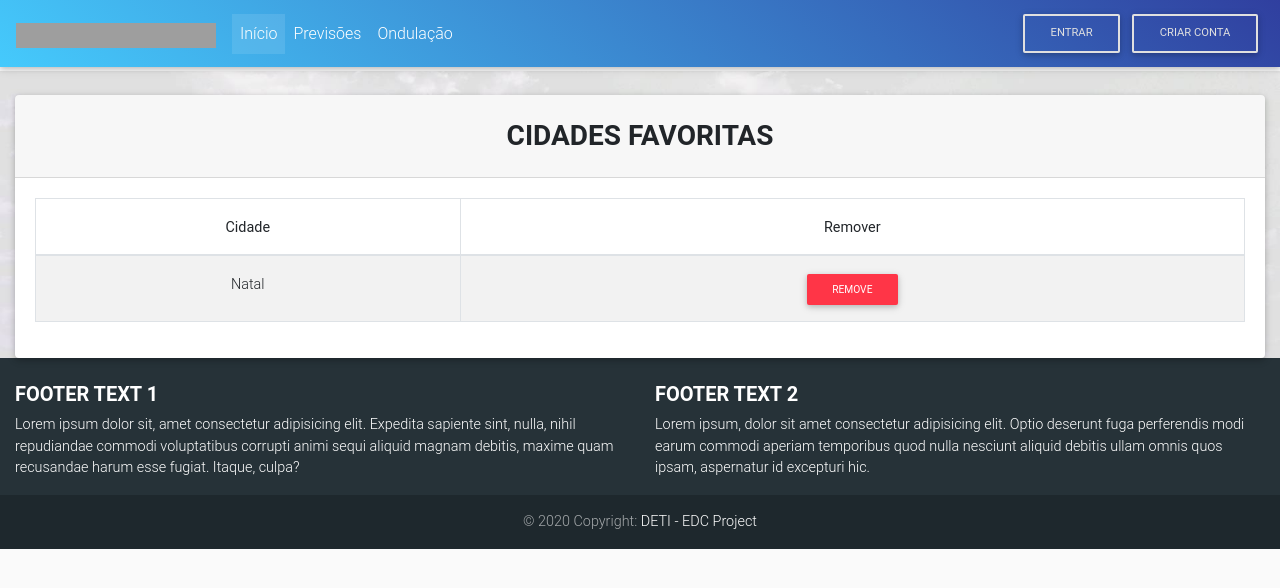
After one commit to m3mber/WeatherApp, a Django app: page /myaccount/ in a window 1280 px wide. The commit adds this page. Shown: the top 588 px of the page. Run offline with Django 3.2, Linux system fonts and the light colour scheme; some libraries are stand-ins or nearby versions; grey boxes are pictures that could not be loaded.

Commit message:
guarda user na bd ao criar conta

```diff
--- a/projeto/EDC_WEATHER/urls.py
+++ b/projeto/EDC_WEATHER/urls.py
@@ -30,4 +30,5 @@ urlpatterns = [
 
     path('accounts/', include('django.contrib.auth.urls')),
     path('register/', views.signup, name='signup'),
+    path('myaccount/', views.myaccount, name='conta'),
 ]
--- a/projeto/app/templates/base.html
+++ b/projeto/app/templates/base.html
@@ -50,7 +50,7 @@
 
           {% if user.is_authenticated %}
 
-            <button  type="button"  class="waves-light btn-outline-light btn btn-md waves-effect">Minha conta</button>
+            <button  type="button"  class="waves-light btn-outline-light btn btn-md waves-effect" onclick="location.href='{% url 'conta' %}'">Minha conta</button>
 
             <button  type="button"  class="waves-light btn-outline-light btn btn-md waves-effect" onclick="location.href='{% url 'logout' %}'">Logout</button>
 
--- /dev/null
+++ b/projeto/app/templates/myaccount.html
@@ -0,0 +1,35 @@
+{% extends 'base.html' %}
+        {% block content %}
+
+
+        <div class="card">
+  <h3 class="card-header text-center font-weight-bold text-uppercase py-4">Cidades favoritas</h3>
+  <div class="card-body">
+    <div id="table" class="table-editable">
+
+      <table class="table table-bordered table-responsive-md table-striped text-center">
+        <thead>
+          <tr>
+            <th class="text-center">Cidade</th>
+            <th class="text-center">Remover</th>
+          </tr>
+        </thead>
+        <tbody>
+          <tr>
+
+            <td class="pt-3-half" contenteditable="true">Natal</td>
+            <td>
+              <span class="table-remove"><button type="button"
+                  class="btn btn-danger btn-rounded btn-sm my-0">Remove</button></span>
+            </td>
+
+          </tr>
+          <!-- This is our clonable table line -->
+
+        </tbody>
+      </table>
+    </div>
+  </div>
+</div>
+
+        {% endblock %}
--- a/projeto/app/views.py
+++ b/projeto/app/views.py
@@ -186,10 +186,29 @@ def signup(request):
             raw_password = form.cleaned_data.get('password1')
             user = authenticate(username=username, password=raw_password)
             login(request, user)
+            session = BaseXClient.Session('localhost', 1984, 'admin', 'admin')
+            input = "let $us := doc('users') for $u in $us/users/user return insert node <user> { <mail>" +user.email +"</mail> } </user> after $u"
+            query = session.query(input)
+            query.execute()
+            query.close()
+            session.close()
             return redirect('index')
     else:
         form = SignUpForm()
     return render(request, 'signup.html', {'form': form})
+#*********************************************************************************************
+
+def myaccount(request):
+    context={
+        'text':"ola"
+    }
+    return render(request, 'myaccount.html', context)
+
+#*********************************************************************************************
+
+def favoritos(request):
+
+    return render(request, 'favoritos.html')
 
 ########################################################################################
 # Funções Auxiliares
@@ -245,9 +264,7 @@ def day_card():
 
 
 #*********************************************************************
-def favoritos(request):
 
-    return render(request, 'favoritos.html')
 
 #*********************************************************************
 def is_xml_valid(xml, xsd):
```
